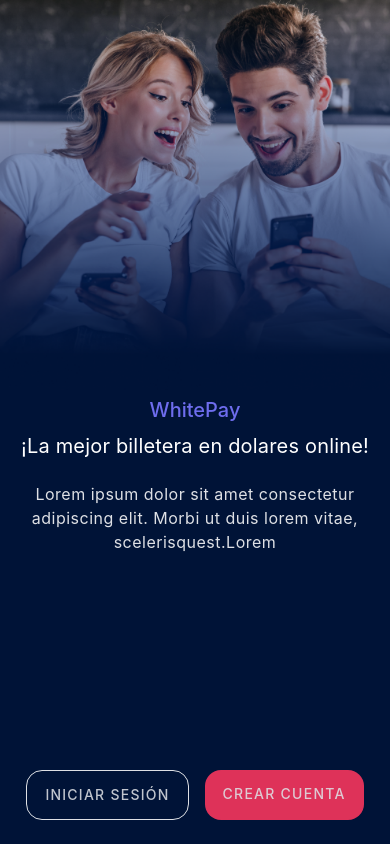
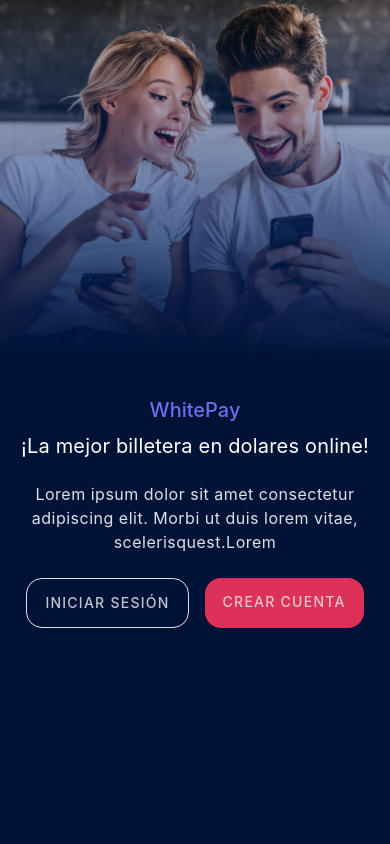
Before and after one commit to brtkev/mobil-app-example, a React Native app: screen /Home in a window 390 px wide. Built offline with nearby package versions, Linux system fonts and the light colour scheme.

Commit message:
change: pageWrapper to Home

```diff
--- a/src/pages/home/index.tsx
+++ b/src/pages/home/index.tsx
@@ -4,13 +4,12 @@
 
 import { RootStackParamList } from 'src/components/types';
 import { NativeStackScreenProps  } from '@react-navigation/native-stack';
+import PageWrapper from 'src/components/pageWrapper';
 type props = NativeStackScreenProps<RootStackParamList, 'Home'>;
 
 export default function Home({navigation  } : props) {
     return (
-      // <View style={styles.container} >
-      <View style={styles.container} >
-        <StatusBar />
+      <PageWrapper>
         <Image  style={styles.welcomeImage} source={require('../../../assets/welcome-image.png')} />
         <View style={styles.contentBox} >
           <View  style={styles.textBox}>
@@ -31,11 +30,7 @@
           </View>
 
         </View>
-        {/* <Button
-          title={`Go to Details`}
-          onPress={() => navigation.navigate('Login')}
-        /> */}
-      </View>
+      </PageWrapper>
     );
   }
 
```
